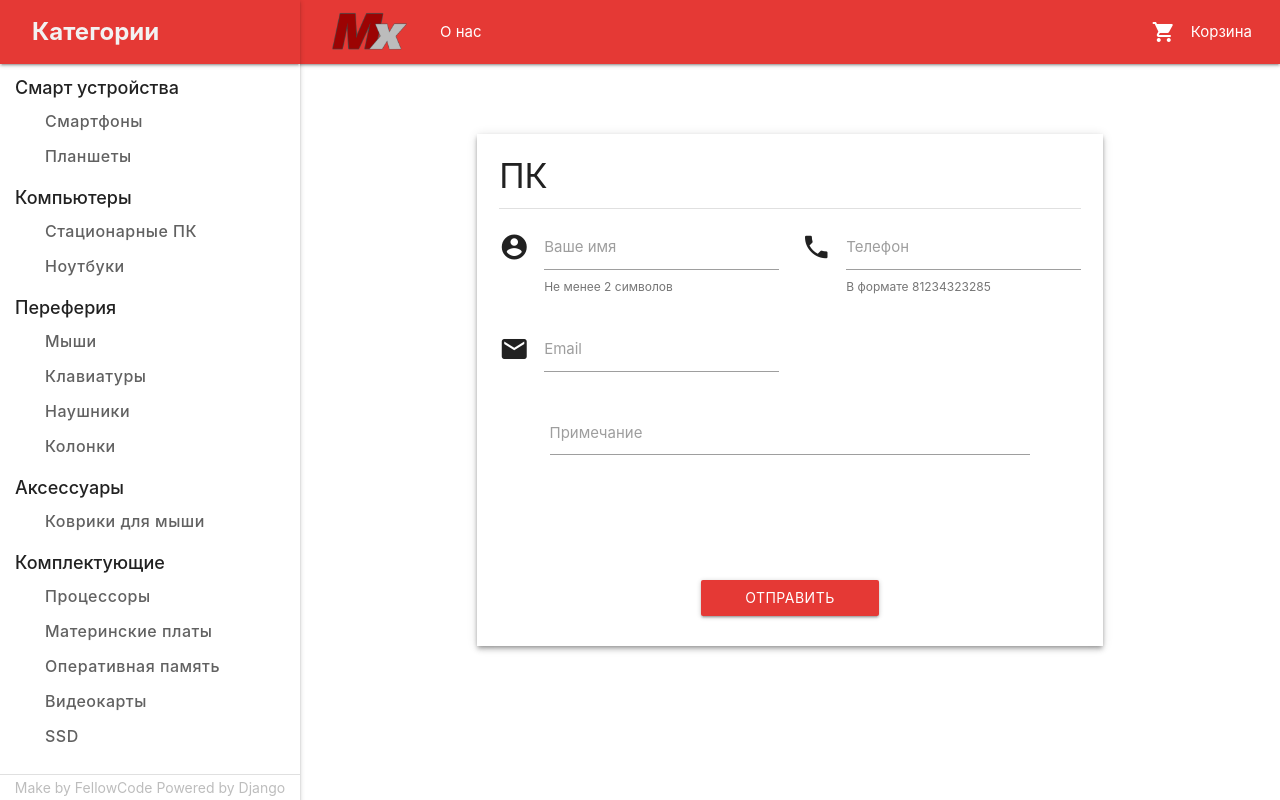
After one commit to FellowCode/Molex, a Django app: page /serviceorder/ in a window 1280 px wide. The commit adds this page. Run offline with Django 3.2, Linux system fonts and the light colour scheme; parts of the project's set-up code (start-up, migrations or seed data) failed here and were passed over; some libraries are stand-ins or nearby versions.

Commit message:
add serviceOrder

```diff
--- a/Main/admin.py
+++ b/Main/admin.py
@@ -1,6 +1,10 @@
 from django.contrib import admin
-from .models import CarouselImage, Budget
+from .models import CarouselImage, ServiceOrder, Budget
 
 admin.site.register(CarouselImage)
 
+@admin.register(ServiceOrder)
+class ServiceOrderAdmin(admin.ModelAdmin):
+    readonly_fields = ['service_type', 'email', 'name', 'phone', 'note']
+
 admin.site.register(Budget)
--- a/Main/urls.py
+++ b/Main/urls.py
@@ -1,9 +1,11 @@
 from django.urls import path
-from Main.views import Index, About, Support, SupportAccept
+from Main.views import Index, About, ServiceOrderView, ServiceOrderAccept, Support, SupportAccept
 
 urlpatterns = [
     path('about/', About),
     path('support/accept/', SupportAccept),
     path('support/', Support),
+    path('serviceorder/accept/', ServiceOrderAccept),
+    path('serviceorder/', ServiceOrderView),
     path('', Index),
 ]
--- a/Main/views.py
+++ b/Main/views.py
@@ -1,6 +1,6 @@
 from django.shortcuts import render
 from Products.models import Product
-from .models import CarouselImage, Budget
+from .models import CarouselImage, ServiceOrder, Budget
 from SMTP.tasks import sendSupportMsg
 from Molex.helper import checkReCaptcha
 
@@ -15,7 +15,26 @@ def Index(request):
     return render(request, 'Main/Index.html', {'carouselImg': carouselImg, 'devices': devices})
 
 def About(request):
-    return render(request, 'Main/About.html')
+    return render(request, 'Main/About_v2.html')
+
+def ServiceOrderView(request):
+    if request.method == 'GET':
+        service_type = 'pc'
+        service_type_verbose = 'ПК'
+        try:
+            service_type = request.GET['type']
+        except: pass
+        return render(request, 'Main/ServiceOrder.html', {'service_type': service_type,
+                                                          'service_type_verbose': service_type_verbose})
+
+def ServiceOrderAccept(request):
+    if request.method == 'POST':
+        print(request.POST['type'])
+        order = ServiceOrder(service_type=request.POST['type'], name=request.POST['name'],
+                                            email=request.POST['email'], phone=request.POST['phone'],
+                                            note=request.POST['note'])
+        order.save()
+        return render(request, 'Main/SupportAccept.html')
 
 def Support(request):
     return render(request, 'Main/Support.html')
--- /dev/null
+++ b/templates/Main/ServiceOrder.html
@@ -0,0 +1,60 @@
+{% extends 'base.html' %}
+{% load static %}
+{% load products_extra %}
+
+{% block title %}Техподдержка{% endblock %}
+
+{% block stylesheet %}
+    <link href="{% static 'css/support.css' %}?version=1" rel="stylesheet">
+{% endblock %}
+
+{% block content %}
+        <ul id="sidenav-mobile" class="sidenav sidenav-fixed">
+            {% include 'sidenavCategory.html' %}
+        </ul>
+        <div class="sidenav-padding support">
+            <div class="row padding-side padding-top">
+                <div class="col s12 m8 offset-m2 z-depth-2 support-container">
+                    <div class="col s12">
+                        <h4 class="header">{{ service_type_verbose }}</h4>
+                        <div class="divider"></div>
+                    </div>
+                    <form action="/serviceorder/accept/" method="post">{% csrf_token %}
+                        <input type="hidden" name="type" value="{{ service_type }}">
+                        <div class="input-field col s10 offset-s1 m6">
+                          <i class="material-icons prefix">account_circle</i>
+                          <input name="name" id="icon_prefix" type="text" class="validate">
+                          <label for="icon_prefix">Ваше имя</label>
+                            <span class="helper-text" data-error="" data-success="">Не менее 2 символов</span>
+                        </div>
+                        <div class="input-field col s10 offset-s1 m6">
+                          <i class="material-icons prefix">phone</i>
+                          <input name="phone" id="icon_telephone" type="tel" class="validate" value="">
+                          <label for="icon_telephone">Телефон</label>
+                            <span class="helper-text" data-error="" data-success="">В формате 81234323285</span>
+                        </div>
+                        <div class="input-field col s10 offset-s1 m6">
+                          <i class="material-icons prefix">email</i>
+                          <input name="email" id="icon_email" type="email" class="validate">
+                          <label for="icon_email">Email</label>
+                        </div>
+                        <div class="input-field col s12 m10 offset-m1">
+                            <textarea id="textarea1" name="note" class="materialize-textarea"></textarea>
+                            <label for="textarea1">Примечание</label>
+                        </div>
+                        <div class="row no-margin">
+                            <div class="col s12 recaptcha">
+                                <div class="g-recaptcha" data-sitekey="6LfgmmoUAAAAAGRasVnutPaR5GNhvta6fudwic-a"></div>
+                            </div>
+                        </div>
+                        <div class="col s8 offset-s2 m6 offset-m3 l4 offset-l4">
+                            <button class="btn red darken-1 waves-effect waves-light btn-full-width">Отправить</button>
+                        </div>
+                    </form>
+                </div>
+            </div>
+        </div>
+{% endblock %}
+{% block script %}
+    <script src='https://www.google.com/recaptcha/api.js'></script>
+{% endblock %}
```
Also changed, not shown: Main/models.py (+11 -0 lines), static/css/about_v2.css (+8 -1 lines), templates/Main/About_v2.html (+22 -19 lines), Main/migrations/0004_serviceorder.py (added), Main/migrations/0005_remove_serviceorder_type.py (added), Main/migrations/0006_serviceorder_service_type.py (added), db.sqlite3.
